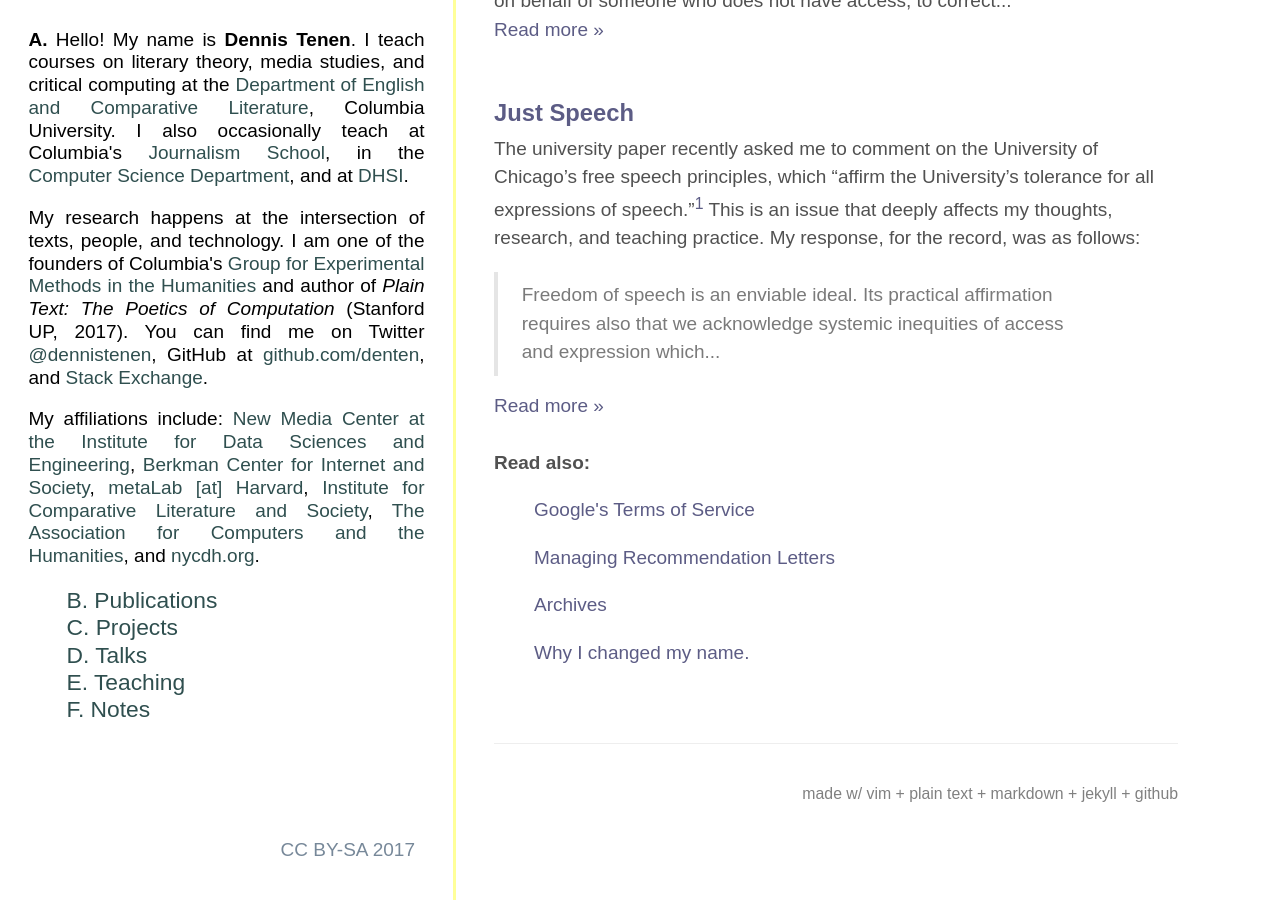
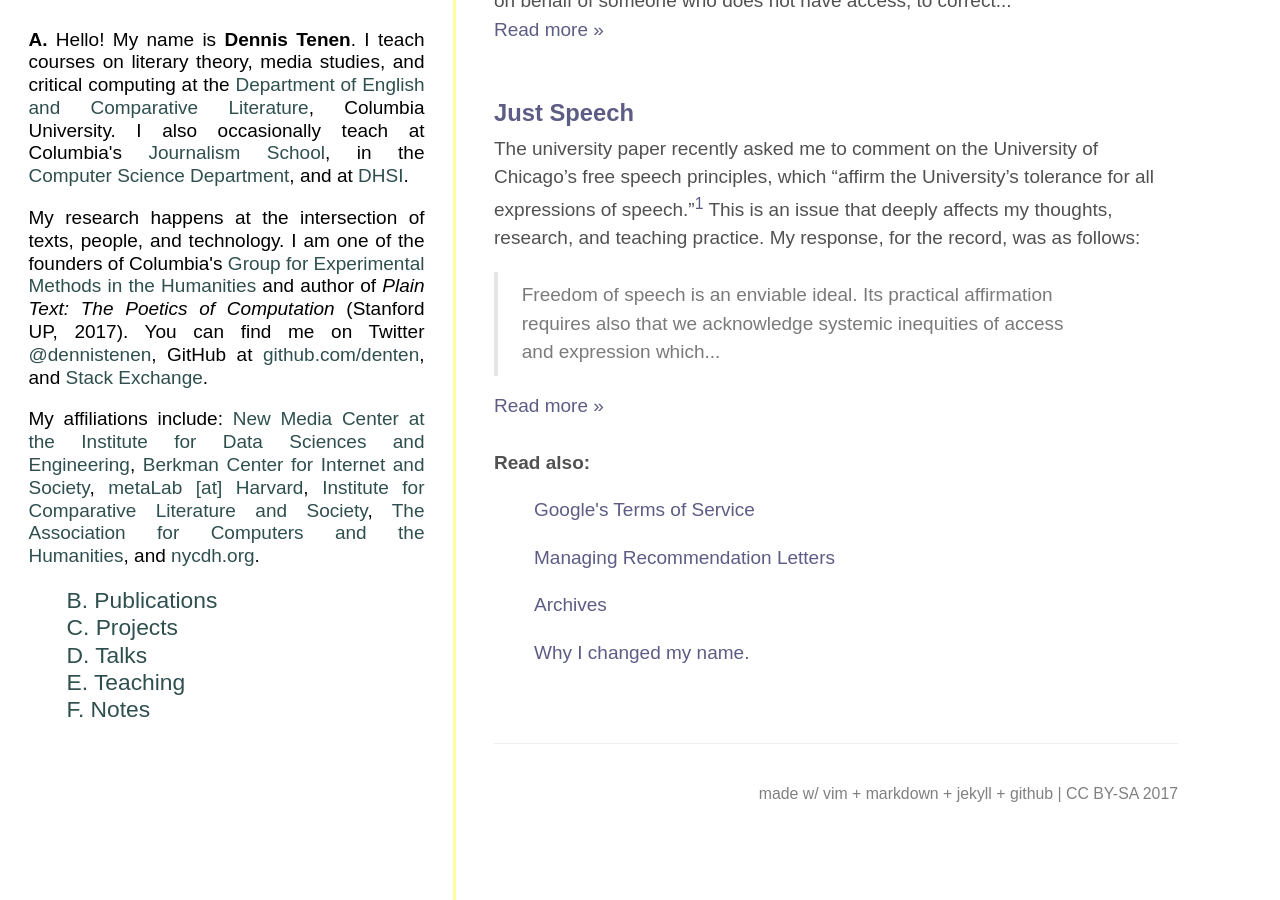
Before and after one commit to denten/denten.github.io, a Jekyll site: the page built from index.html, in a window 1280 px wide and 900 px high, scrolled down 613 px. Built offline with Jekyll 4.4.1, drawn with Linux system fonts in a browser that asks for light colours; some web fonts are replaced; the list of posts is cut into pages by our own code.

Commit message:
fixing the ccby bug

```diff
--- a/_includes/footer.html
+++ b/_includes/footer.html
@@ -1,4 +1,7 @@
 <hr>
 <p style="text-align: right; color: gray">
-<sub>made w/ vim + plain text + markdown + jekyll + github</sub>
+    <sub>
+        made w/ vim + markdown + jekyll + github |
+        CC BY-SA {{ site.time | date: '%Y' }}
+    </sub>
 </p>
--- a/_includes/sidebar.html
+++ b/_includes/sidebar.html
@@ -30,7 +30,4 @@
       <li><a href="{{node.url}}">{{node.title}}</a></li>
     {% endfor %} -->
 
-    <div class="container sidebar-sticky">
-        <p>CC BY-SA {{ site.time | date: '%Y' }}</p>
-    </div>
 </div>
```
